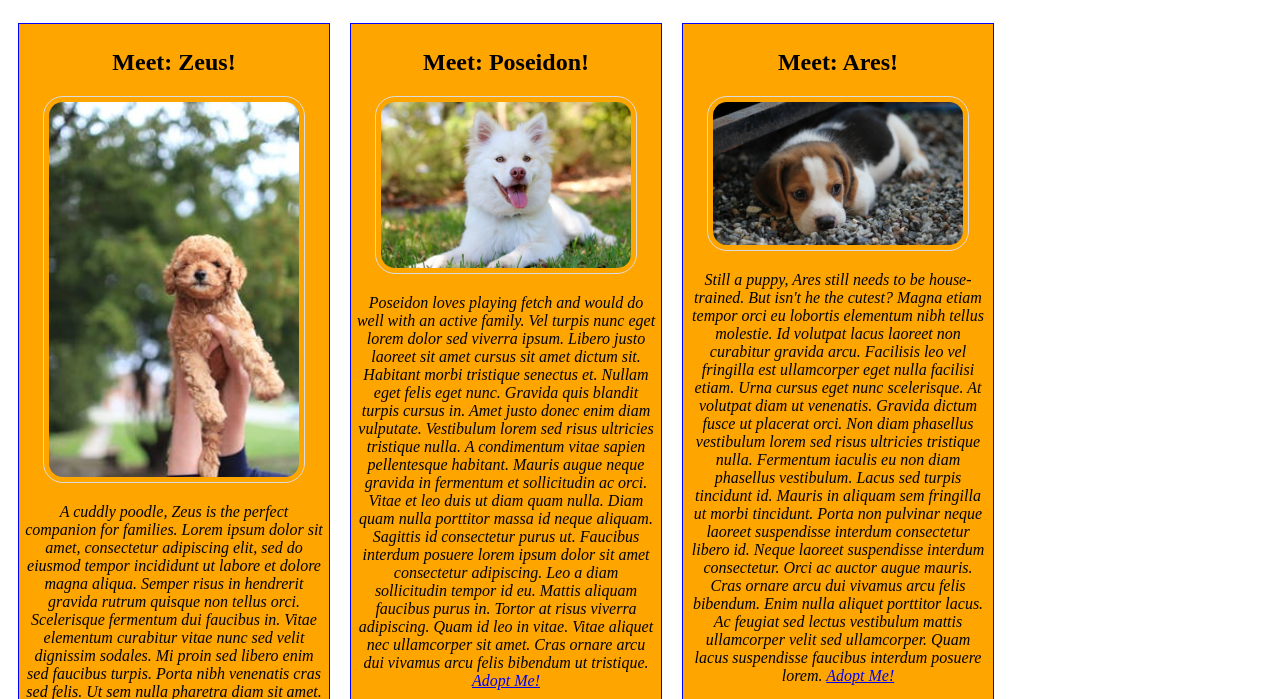
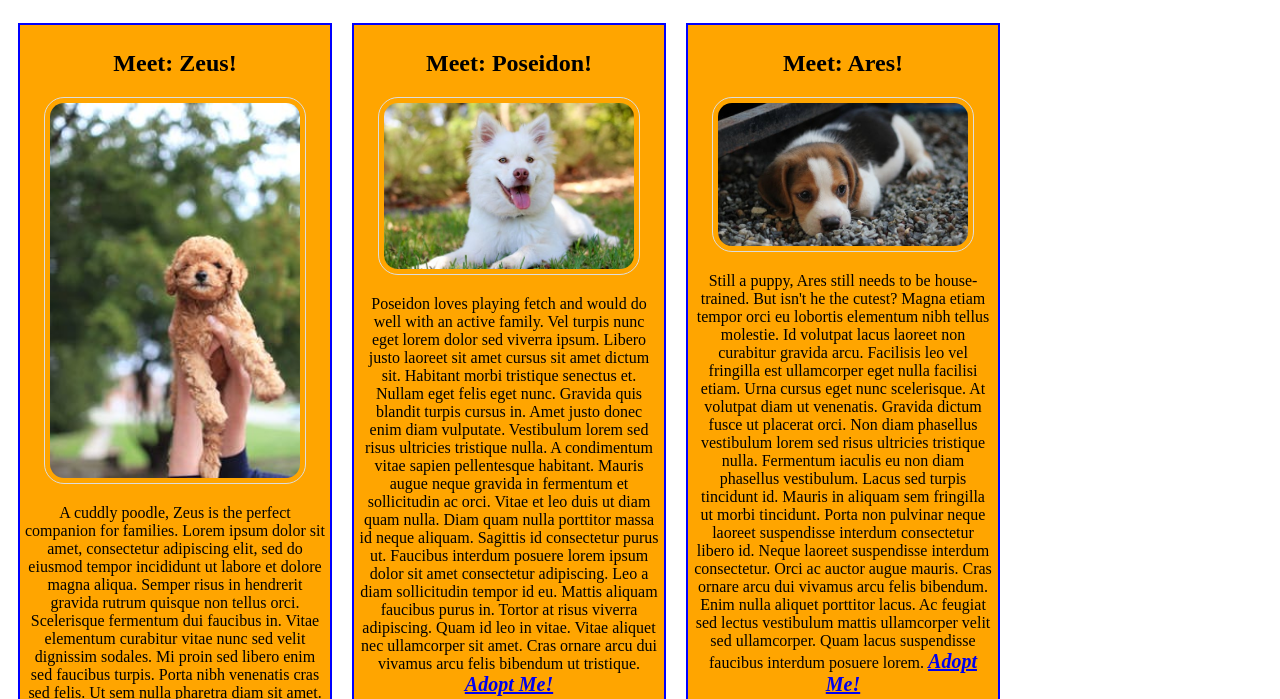
Before and after one commit to alicehsiao/animal-shelter, a plain HTML site: page index.html in a window 1280 px wide. Shown: the part 101-800 px from the top of the page. Drawn offline with Linux system fonts and the light colour scheme.

Commit message:
add a font style, font weight, and font size to the Adopt Me link in each column

```diff
--- a/css/styles.css
+++ b/css/styles.css
@@ -6,14 +6,16 @@ h1 {
   float: left;
   width: 300px;
   text-align: center;
-  border: 1px solid blue;
+  border: 2px solid blue;
   background-color: orange;
   padding: 5px;
   margin: 10px;
 }
 
-.column p {
+.column p a {
   font-style: italic;
+  font-weight: bold;
+  font-size: 20px;
 }
 
 p {
```
